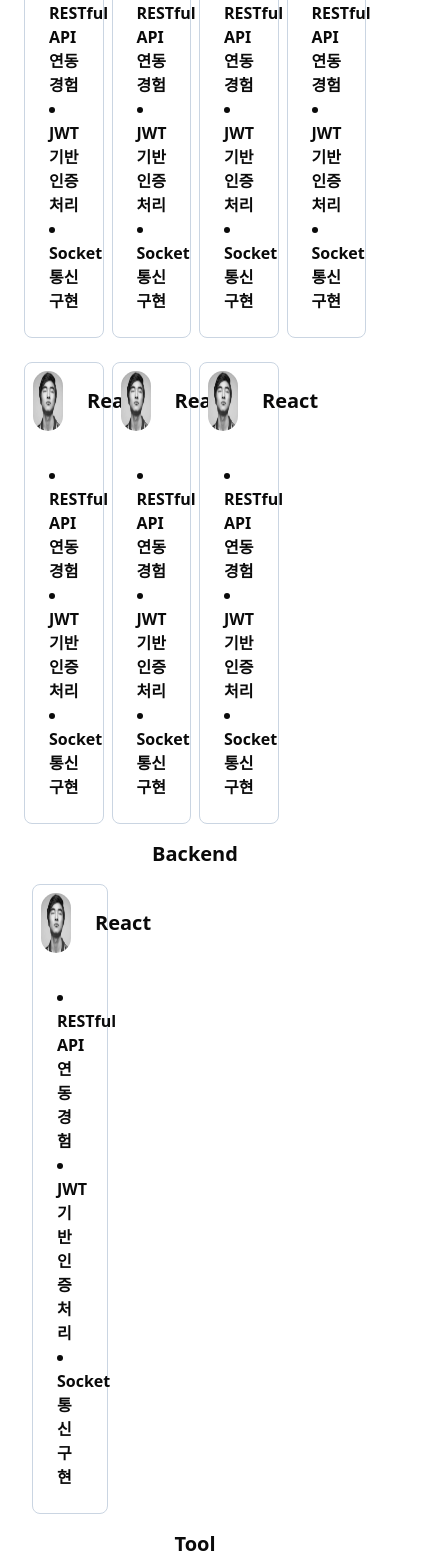
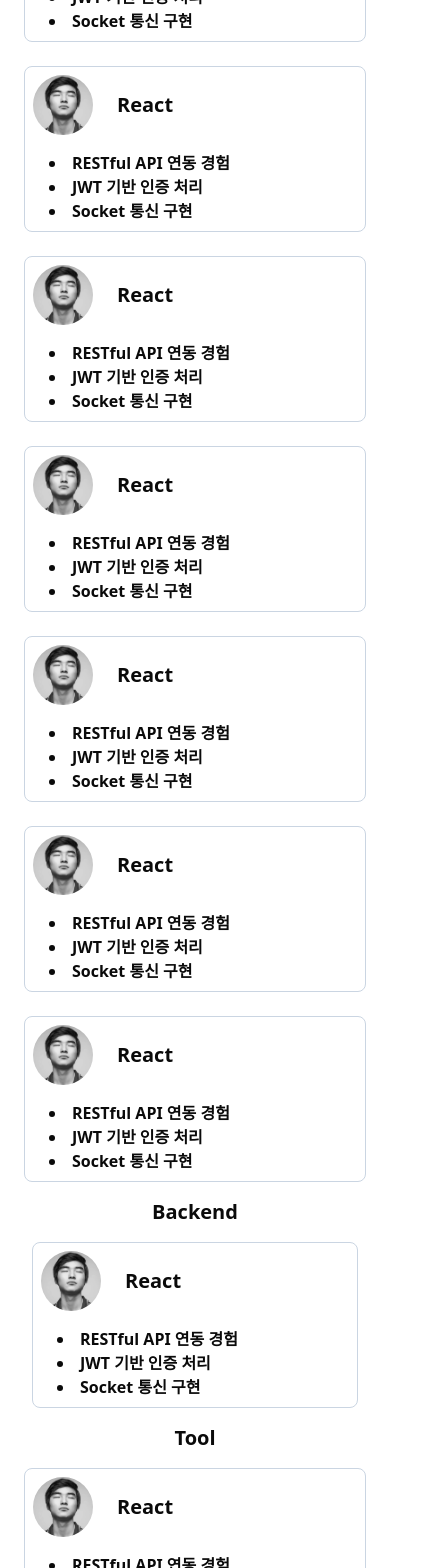
Before and after one commit to sangil94s/Portfoilos, a Next.js app: page / in a window 390 px wide. Shown: the part 1084-2652 px from the top of the page, 430 px wide, since content can reach past the window. Built offline with nearby package versions, Linux system fonts and the light colour scheme.

Commit message:
Modify : 모바일에서 grid-cols-1로 되도록 수정

```diff
--- a/components/Career/Career.tsx
+++ b/components/Career/Career.tsx
@@ -4,7 +4,7 @@
 export default function Career() {
   return (
     <>
-      <div className="w-full grid grid-cols-2 justify-items-center">
+      <div className="w-full grid grid-cols-1 justify-items-center lg:grid-cols-2">
         <section className="w-12/12">
           <h4 className="py-4 text-xl font-bold">회사 명</h4>
           <p className="text-base text-slate-400">핵심 성과 배치 지역</p>
--- a/components/Skill/Back.tsx
+++ b/components/Skill/Back.tsx
@@ -7,19 +7,19 @@
     <>
       <div className="mx-2">
         <h1 className="text-center text-xl font-bold py-2">Backend</h1>
-        <div className="grid grid-cols-4 gap-2 justify-items-center">
+        <div className="grid grid-cols-1 gap-2 justify-items-center lg:grid-cols-4">
           <section className="border border-slate-300 rounded-md m-2 w-full hover:bg-gray-100 hover:shadow-md transition-all duration-200">
             <div className="flex flx-row m-2">
               <Image
                 src={'/dae.webp'}
                 alt="대상혁"
-                width={30}
+                width={60}
                 height={20}
                 className="rounded-full"
               />
               <h1 className="py-4 px-6 text-xl font-bold">React</h1>
             </div>
-            <ul className="p-6 list-disc list-inside font-bold">
+            <ul className="px-6 py-2 list-disc list-inside font-bold">
               <li>RESTful API 연동 경험</li>
               <li>JWT 기반 인증 처리</li>
               <li>Socket 통신 구현</li>
--- a/components/Skill/Front.tsx
+++ b/components/Skill/Front.tsx
@@ -6,19 +6,19 @@
     <>
       <div>
         <h1 className="text-center text-xl font-bold py-2">Frontend</h1>
-        <div className="grid grid-cols-4 gap-2 justify-items-center">
+        <div className="grid grid-cols-1 gap-2 justify-items-center lg:grid-cols-4">
           <section className="border border-slate-300 rounded-md w-full m-2 hover:bg-gray-100 hover:shadow-md transition-all duration-200">
             <div className="flex flx-row m-2">
               <Image
                 src={'/dae.webp'}
                 alt="대상혁"
-                width={30}
+                width={60}
                 height={20}
                 className="rounded-full"
               />
               <h1 className="py-4 px-6 text-xl font-bold">React</h1>
             </div>
-            <ul className="p-6 list-disc list-inside font-bold">
+            <ul className="px-6 py-2 list-disc list-inside font-bold">
               <li>RESTful API 연동 경험</li>
               <li>JWT 기반 인증 처리</li>
               <li>Socket 통신 구현</li>
@@ -30,13 +30,13 @@
               <Image
                 src={'/dae.webp'}
                 alt="대상혁"
-                width={30}
+                width={60}
                 height={20}
                 className="rounded-full"
               />
               <h1 className="py-4 px-6 text-xl font-bold">React</h1>
             </div>
-            <ul className="p-6 list-disc list-inside font-bold">
+            <ul className="px-6 py-2 list-disc list-inside font-bold">
               <li>RESTful API 연동 경험</li>
               <li>JWT 기반 인증 처리</li>
               <li>Socket 통신 구현</li>
@@ -48,13 +48,13 @@
               <Image
                 src={'/dae.webp'}
                 alt="대상혁"
-                width={30}
+                width={60}
                 height={20}
                 className="rounded-full"
               />
               <h1 className="py-4 px-6 text-xl font-bold">React</h1>
             </div>
-            <ul className="p-6 list-disc list-inside font-bold">
+            <ul className="px-6 py-2 list-disc list-inside font-bold">
               <li>RESTful API 연동 경험</li>
               <li>JWT 기반 인증 처리</li>
               <li>Socket 통신 구현</li>
@@ -65,13 +65,13 @@
               <Image
                 src={'/dae.webp'}
                 alt="대상혁"
-                width={30}
+                width={60}
                 height={20}
                 className="rounded-full"
               />
               <h1 className="py-4 px-6 text-xl font-bold">React</h1>
             </div>
-            <ul className="p-6 list-disc list-inside font-bold">
+            <ul className="px-6 py-2 list-disc list-inside font-bold">
               <li>RESTful API 연동 경험</li>
               <li>JWT 기반 인증 처리</li>
               <li>Socket 통신 구현</li>
@@ -82,13 +82,13 @@
               <Image
                 src={'/dae.webp'}
                 alt="대상혁"
-                width={30}
+                width={60}
                 height={20}
                 className="rounded-full"
               />
               <h1 className="py-4 px-6 text-xl font-bold">React</h1>
             </div>
-            <ul className="p-6 list-disc list-inside font-bold">
+            <ul className="px-6 py-2 list-disc list-inside font-bold">
               <li>RESTful API 연동 경험</li>
               <li>JWT 기반 인증 처리</li>
               <li>Socket 통신 구현</li>
@@ -99,13 +99,13 @@
               <Image
                 src={'/dae.webp'}
                 alt="대상혁"
-                width={30}
+                width={60}
                 height={20}
                 className="rounded-full"
               />
               <h1 className="py-4 px-6 text-xl font-bold">React</h1>
             </div>
-            <ul className="p-6 list-disc list-inside font-bold">
+            <ul className="px-6 py-2 list-disc list-inside font-bold">
               <li>RESTful API 연동 경험</li>
               <li>JWT 기반 인증 처리</li>
               <li>Socket 통신 구현</li>
@@ -116,13 +116,13 @@
               <Image
                 src={'/dae.webp'}
                 alt="대상혁"
-                width={30}
+                width={60}
                 height={20}
                 className="rounded-full"
               />
               <h1 className="py-4 px-6 text-xl font-bold">React</h1>
             </div>
-            <ul className="p-6 list-disc list-inside font-bold">
+            <ul className="px-6 py-2 list-disc list-inside font-bold">
               <li>RESTful API 연동 경험</li>
               <li>JWT 기반 인증 처리</li>
               <li>Socket 통신 구현</li>
--- a/components/Skill/Tool.tsx
+++ b/components/Skill/Tool.tsx
@@ -6,19 +6,19 @@
     <>
       <div>
         <h1 className="text-center text-xl font-bold py-2">Tool</h1>
-        <div className="grid grid-cols-4 gap-2 justify-items-center">
+        <div className="grid grid-cols-1 gap-2 justify-items-center lg:grid-cols-4">
           <section className="border border-slate-300 rounded-md w-full m-2 hover:bg-gray-100 hover:shadow-md transition-all duration-200">
             <div className="flex flx-row m-2">
               <Image
                 src={'/dae.webp'}
                 alt="대상혁"
-                width={30}
+                width={60}
                 height={20}
                 className="rounded-full"
               />
               <h1 className="py-4 px-6 text-xl font-bold">React</h1>
             </div>
-            <ul className="p-6 list-disc list-inside font-bold">
+            <ul className="px-6 py-2 list-disc list-inside font-bold">
               <li>RESTful API 연동 경험</li>
               <li>JWT 기반 인증 처리</li>
               <li>Socket 통신 구현</li>
@@ -30,13 +30,13 @@
               <Image
                 src={'/dae.webp'}
                 alt="대상혁"
-                width={30}
+                width={60}
                 height={20}
                 className="rounded-full"
               />
               <h1 className="py-4 px-6 text-xl font-bold">React</h1>
             </div>
-            <ul className="p-6 list-disc list-inside font-bold">
+            <ul className="px-6 py-2 list-disc list-inside font-bold">
               <li>RESTful API 연동 경험</li>
               <li>JWT 기반 인증 처리</li>
               <li>Socket 통신 구현</li>
@@ -48,13 +48,13 @@
               <Image
                 src={'/dae.webp'}
                 alt="대상혁"
-                width={30}
+                width={60}
                 height={20}
                 className="rounded-full"
               />
               <h1 className="py-4 px-6 text-xl font-bold">React</h1>
             </div>
-            <ul className="p-6 list-disc list-inside font-bold">
+            <ul className="px-6 py-2 list-disc list-inside font-bold">
               <li>RESTful API 연동 경험</li>
               <li>JWT 기반 인증 처리</li>
               <li>Socket 통신 구현</li>
```
